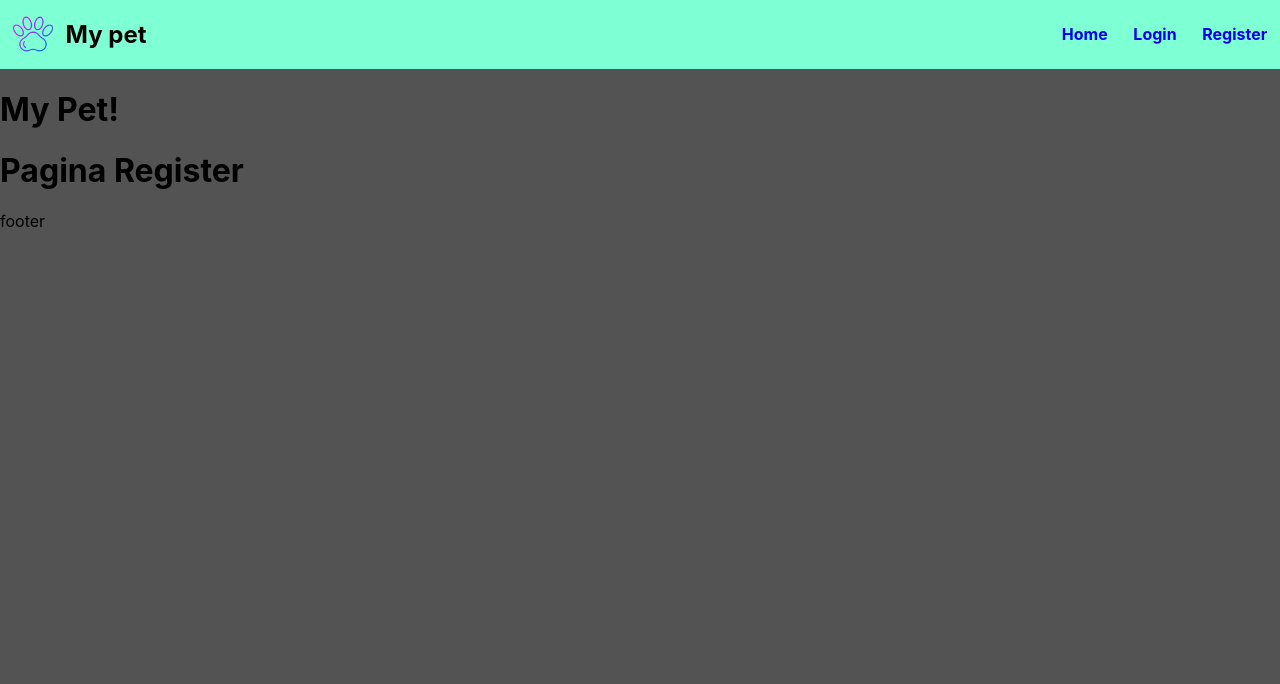
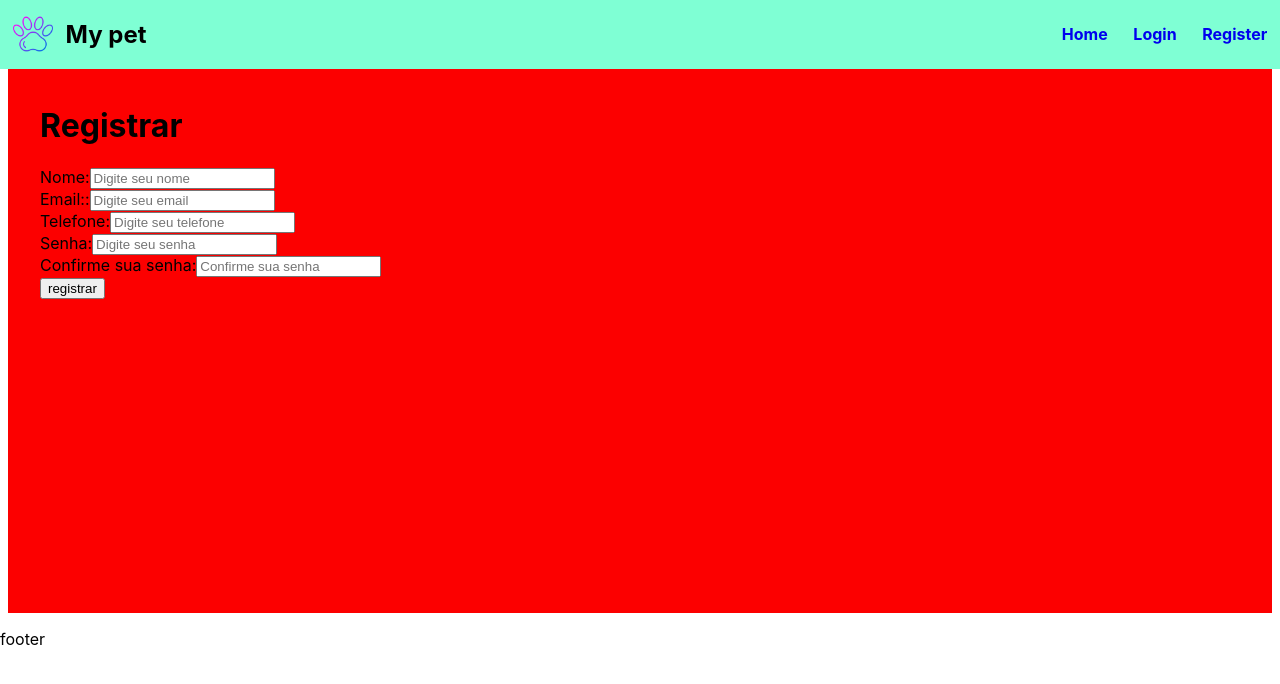
Before and after one commit to WendelEfraim/Pet, a React (Vite) app in the folder frontend/: page /register in a window 1280 px wide. Shown: the top 684 px of the page. Built offline with nearby package versions, Linux system fonts and the light colour scheme.

Commit message:
atualizando

```diff
--- a/frontend/src/App.jsx
+++ b/frontend/src/App.jsx
@@ -3,16 +3,22 @@ import './App.css'
 //reaproveitamento de estrutura
 import { Outlet } from 'react-router-dom'
 
-//Links Navbar
+//Navbar
 import Navbar from './components/Navbar'
+
+//Container
+import Container from './components/Container'
+
 
 function App() {
 
   return (
     <div>
       <Navbar/>
-      <h1>My Pet!</h1>
-      <Outlet/>
+      <Container>
+        <Outlet/>
+      </Container>
+
       <footer><p>footer</p></footer>
     </div>
   )
--- /dev/null
+++ b/frontend/src/components/Container.jsx
@@ -0,0 +1,10 @@
+import styles from './Container.module.css'
+
+const Container = ({children}) =>{
+    return(
+       <main className={styles.Container}>
+        {children}
+       </main>
+    )
+}
+export default Container
--- /dev/null
+++ b/frontend/src/components/Container.module.css
@@ -0,0 +1,7 @@
+.Container{
+    min-height: 60vh;
+    padding: 1em 2em 3em;
+    max-width: 1200px;
+    margin: 0 auto;
+    background-color: rgb(252, 0, 0);
+}
--- /dev/null
+++ b/frontend/src/components/form/Input.jsx
@@ -0,0 +1,24 @@
+function Input ({
+    type,
+    text,
+    name,
+    placeholder,
+    handleOnChange,
+    value,
+    multiple,
+    }){
+        return(
+            <div>
+                <label htmlFor={name}>{text}:</label>
+                <input type={type}
+                name={name}
+                id={name}
+                placeholder={placeholder}
+                onChange={handleOnChange}
+                value={value}
+                {...(multiple ? {multiple}:'')}/>
+            </div>
+        )
+    }
+
+export default Input
--- a/frontend/src/index.css
+++ b/frontend/src/index.css
@@ -5,7 +5,6 @@ body {
     sans-serif;
   -webkit-font-smoothing: antialiased;
   -moz-osx-font-smoothing: grayscale;
-  background: #535353;
 }
 
 code {
--- a/frontend/src/main.jsx
+++ b/frontend/src/main.jsx
@@ -14,6 +14,7 @@ import Register from './routes/register.jsx'
 import ErrorPage from './routes/errorPage.jsx'
 
 import ContactTutor from './routes/ContactSuport.jsx'
+
 
 const router = createBrowserRouter([
   {
@@ -42,7 +43,7 @@ const router = createBrowserRouter([
         element:<ContactTutor/>
       }
 
-    ]
+    ],
   }
 ])
 
--- a/frontend/src/routes/register.jsx
+++ b/frontend/src/routes/register.jsx
@@ -1,7 +1,47 @@
+import Input from "../components/form/Input"
+
 const Register = () =>{
     return(
         <div>
-            <h1>Pagina Register</h1>
+            <h1>Registrar</h1>
+            <form>
+                <Input
+                    text="Nome"
+                    type="text"
+                    name="name"
+                    placeholder="Digite seu nome"
+                    handleOnChange={HashChangeEvent}
+                />
+                <Input
+                    text="Email:"
+                    type="email"
+                    name="email"
+                    placeholder="Digite seu email"
+                    handleOnChange={HashChangeEvent}
+                />
+                <Input
+                    text="Telefone"
+                    type="text"
+                    name="phone"
+                    placeholder="Digite seu telefone"
+                    handleOnChange={HashChangeEvent}
+                />
+                <Input
+                    text="Senha"
+                    type="password"
+                    name="password"
+                    placeholder="Digite seu senha"
+                    handleOnChange={HashChangeEvent}
+                />
+                <Input
+                    text="Confirme sua senha"
+                    type="password"
+                    name="confirmpassword"
+                    placeholder="Confirme sua senha"
+                    handleOnChange={HashChangeEvent}
+                />
+                <input type="submit" value="registrar" />
+            </form>
         </div>
     )
 }
```
Also changed, not shown: frontend/src/components/Footer.css (added, +9 -0 lines), frontend/src/components/Footer.jsx (added, +15 -0 lines), frontend/src/components/form/Input.module.css (added).
